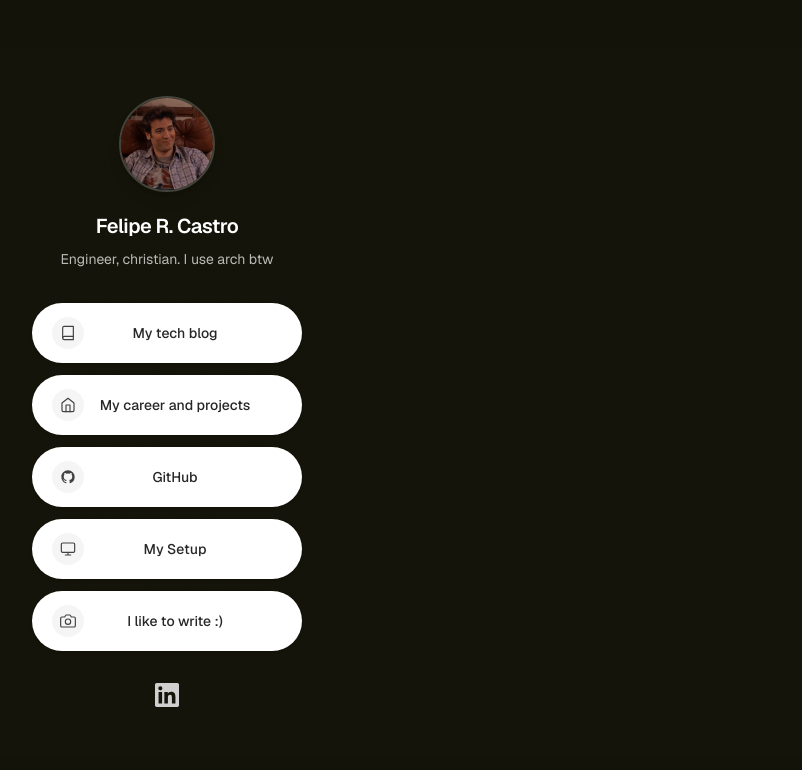
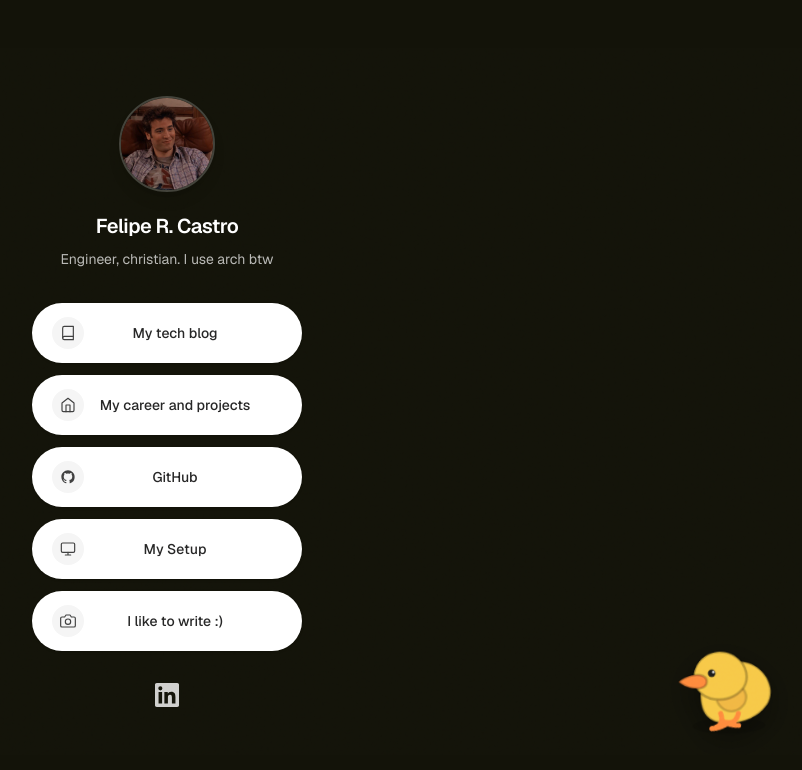
Before and after one commit to castroofelipee/felipe-linktree, a Next.js app: page / in a window 1280 px wide. Shown: the top 770 px of the page, without its empty margins (473-1275 px from the left). Built offline with nearby package versions, Linux system fonts and the light colour scheme.

Commit message:
feat(home): adiciona patinho animado

```diff
--- a/app/page.tsx
+++ b/app/page.tsx
@@ -3,6 +3,7 @@ import { ProfilePhoto } from '@/components/profile/ProfilePhoto'
 import { ProfileInfo } from '@/components/profile/ProfileInfo'
 import { LinkList } from '@/components/links/LinkList'
 import { SocialLinks } from '@/components/social/SocialLinks'
+import { WalkingPapo } from '@/components/papo/WalkingPapo'
 import { profile } from '@/lib/data/profile'
 import { links } from '@/lib/data/links'
 import { socials } from '@/lib/data/socials'
@@ -10,6 +11,7 @@ import { socials } from '@/lib/data/socials'
 export default function HomePage() {
   return (
     <FilmFrame>
+      <>
         <div className="flex flex-col items-center gap-8 px-6 py-12">
           <div className="flex flex-col items-center gap-5">
             <ProfilePhoto
@@ -25,6 +27,9 @@ export default function HomePage() {
 
           <SocialLinks socials={socials} />
         </div>
+
+        <WalkingPapo />
+      </>
     </FilmFrame>
   )
 }
```
Lines whose indentation alone changed are shown as unchanged.
